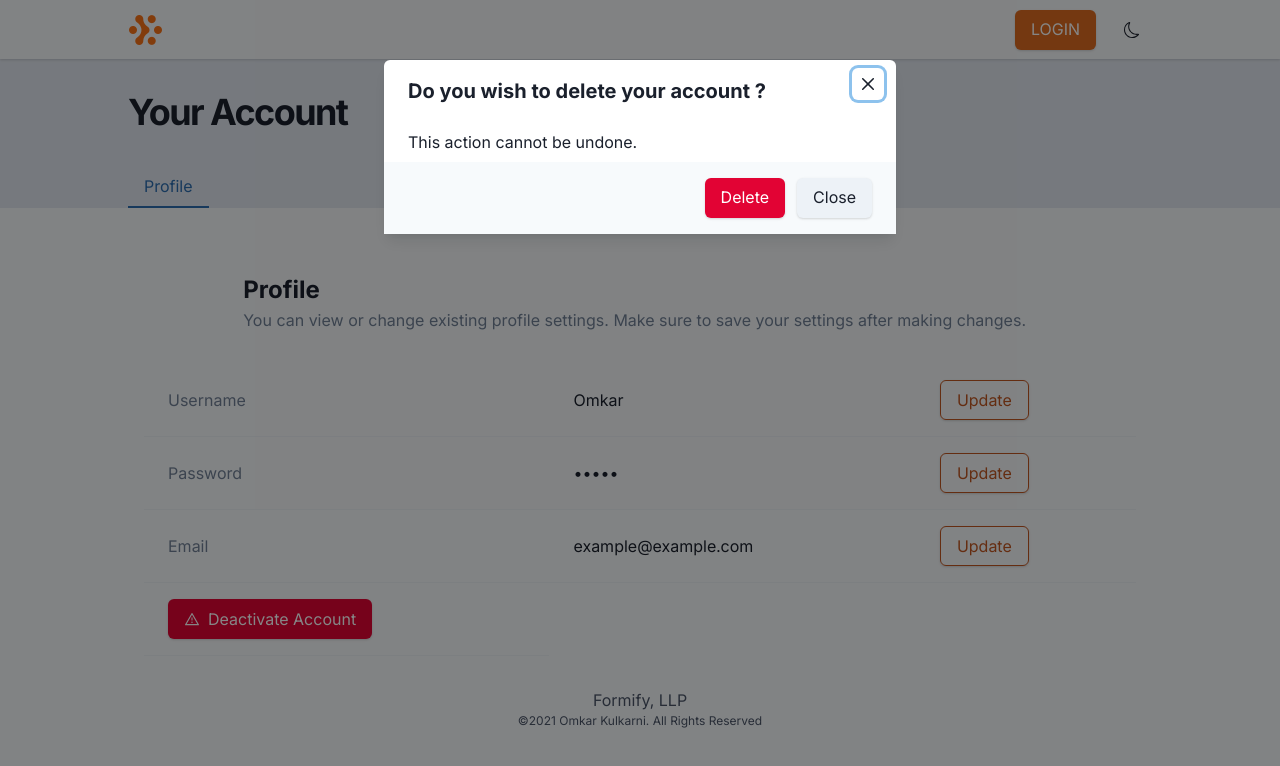
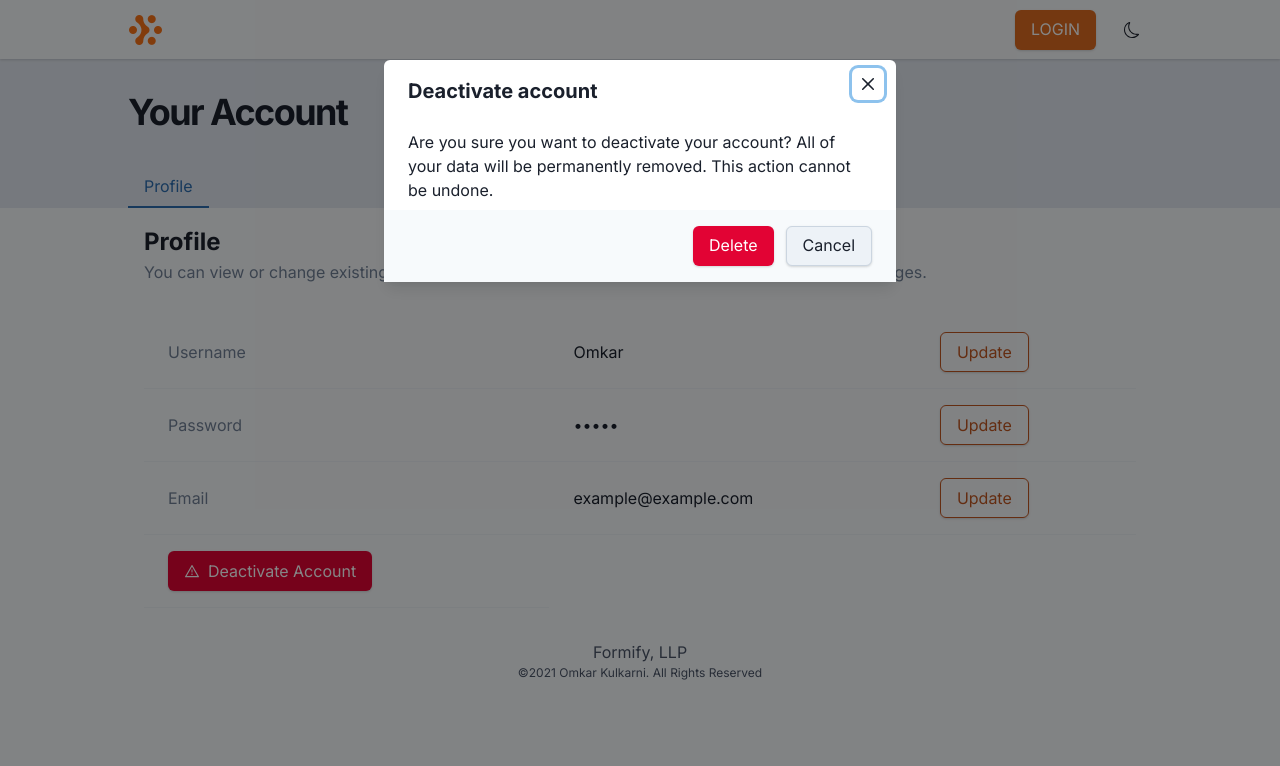
Before and after one commit to OmkarK45/formify, a React (Create React App) app in the folder client/: page /account/settings in a window 1280 px wide. Both pictures are taken after a click on the button "Deactivate Account". Shown: the top 766 px of the page. Built offline with nearby package versions, Linux system fonts and the light colour scheme; no server answers.

Commit message:
UI Fixes

```diff
--- a/client/src/components/Dashboard/CreateFormModal.jsx
+++ b/client/src/components/Dashboard/CreateFormModal.jsx
@@ -26,21 +26,7 @@ export default function CreateFormModal({ isOpen, onOpen, onClose }) {
         <ModalOverlay />
         <ModalContent>
           <ModalHeader fontWeight="400">
-            <Flex align="center">
-              <Flex
-                align="center"
-                justify="center"
-                h={10}
-                mr="2"
-                borderRadius="50%"
-                w={10}
-                bg={iconBg}
-                color={iconColor}
-              >
-                <AiOutlineFileAdd fontSize="1.3rem" />
-              </Flex>
-              <Text fontWeight="600">Create New Form</Text>
-            </Flex>
+            <Text fontWeight="600">Create New Form</Text>
           </ModalHeader>
           <ModalCloseButton />
           <ModalBody>
--- a/client/src/components/Dashboard/FormList.jsx
+++ b/client/src/components/Dashboard/FormList.jsx
@@ -16,7 +16,7 @@ import Empty from "./../Utils/Empty"
 import { FiExternalLink } from "react-icons/fi"
 const FormList = () => {
   const data = true
-  const tableHeaderBg = useColorModeValue("gray.100", "gray.700")
+  const tableHeaderBg = useColorModeValue("gray.100", "gray.800")
   return (
     <Box
       boxShadow="base"
--- a/client/src/components/Layout/Drawer.jsx
+++ b/client/src/components/Layout/Drawer.jsx
@@ -37,8 +37,10 @@ function Menu({ colorMode, toggleColorMode }) {
         display={["block", "block", "none"]}
         ref={btnRef}
         paddingLeft="1rem"
-        color="inherit"
         onClick={onOpen}
+        variant="ghost"
+        shadow="none"
+        fontSize='1.4rem'
       >
         <HiMenuAlt1 />
       </Button>
--- a/client/src/components/Layout/Header.jsx
+++ b/client/src/components/Layout/Header.jsx
@@ -30,7 +30,7 @@ const Header = () => {
         <Flex
           justifyContent="space-between"
           p="0.6rem 0"
-          maxW="80%"
+          maxW={['90%','80%']}
           m="0 auto"
           alignItems="center"
         >
--- a/client/src/components/User/Profile.jsx
+++ b/client/src/components/User/Profile.jsx
@@ -14,7 +14,7 @@ import { AiOutlineWarning } from "react-icons/ai"
 export default function Profile() {
   return (
     <>
-      <Box m="0 auto" mt="3rem" maxW={["auto", "95%", "80%"]}>
+      <Box>
         <Text fontSize="2xl" fontWeight="600">
           Profile
         </Text>
@@ -59,8 +59,8 @@ export default function Profile() {
                   leftIcon={<AiOutlineWarning />}
                   buttonTitle="Deactivate Account"
                   buttonColorScheme="red"
-                  modalTitle="Do you wish to delete your account ?"
-                  modalContent="This action cannot be undone."
+                  modalTitle="Deactivate account"
+                  modalContent="Are you sure you want to deactivate your account? All of your data will be permanently removed. This action cannot be undone."
                   modalStatus="danger"
                 />
               </Td>
--- a/client/src/components/Utils/Modal.jsx
+++ b/client/src/components/Utils/Modal.jsx
@@ -57,7 +57,9 @@ export default function ModalAlert({
             >
               Delete
             </Button>
-            <Button onClick={onClose}>Close</Button>
+            <Button border="1px solid" borderColor="gray.300" onClick={onClose}>
+              Cancel
+            </Button>
           </ModalFooter>
         </ModalContent>
       </Modal>
```
